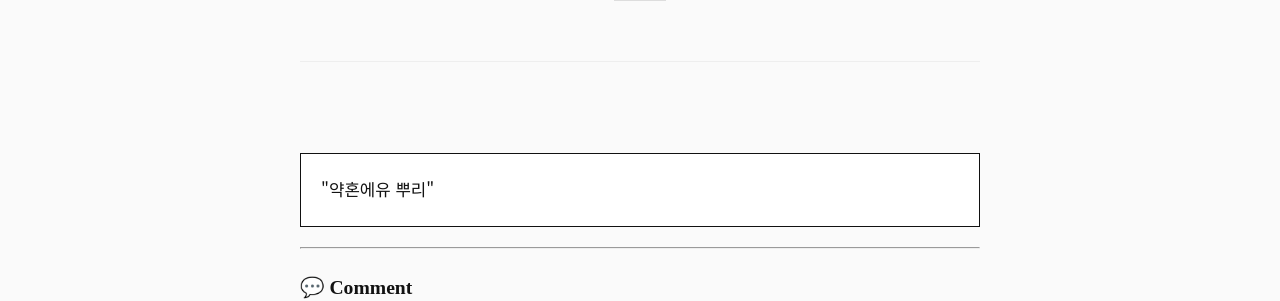
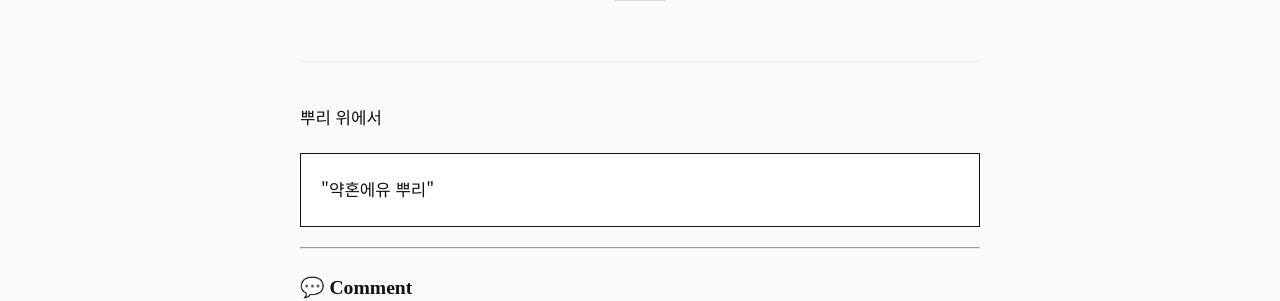
Before and after one commit to narelim/mag-ross-archive, a Jekyll site: the page built from _posts/2025-12-23-marriage-1930.md, in a window 1280 px wide. Shown: the part 367-668 px from the top of the page. Built offline with Jekyll 4.4.1, drawn with Linux system fonts in a browser that asks for light colours; some web fonts are replaced.

Commit message:
Update 2025-12-23-marriage-1930.md

```diff
--- a/_posts/2025-12-23-marriage-1930.md
+++ b/_posts/2025-12-23-marriage-1930.md
@@ -8,7 +8,7 @@ types: Default
 image:
 ---
 
-<br>
+뿌리 위에서<br>
 
 <div class="box-line">
     "약혼에유 뿌리"<br>
```
